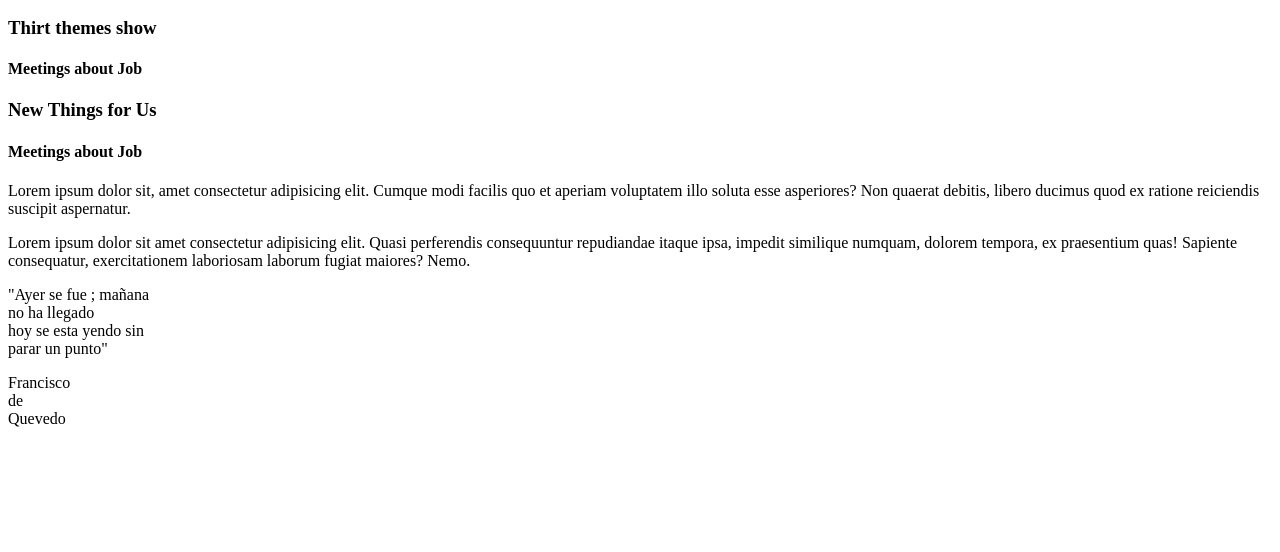
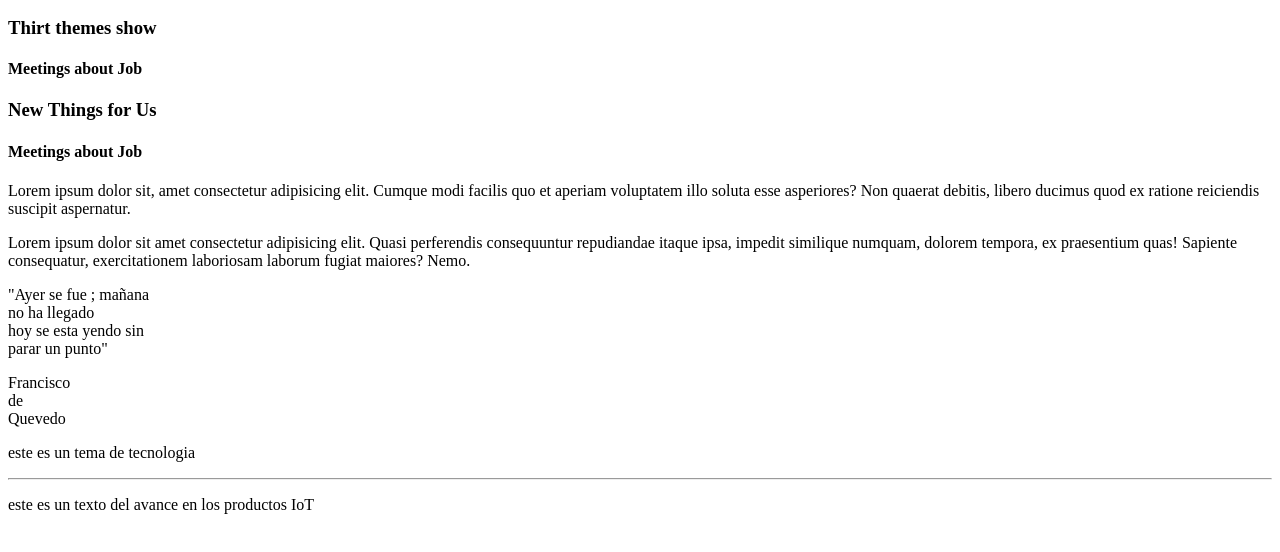
Before and after one commit to Nix-ui/elementosDeTexto, a plain HTML site: page index.html in a window 1280 px wide. Shown: the part 110-662 px from the top of the page. Drawn offline with Linux system fonts and the light colour scheme.

Commit message:
add paragraphs with hr tag :index.html

```diff
--- a/index.html
+++ b/index.html
@@ -31,6 +31,10 @@
             Quevedo <br>
         </p>
     </div>
-
+    <div id="cambio-de-tema">
+        <p>este es un tema de tecnologia</p>
+        <hr>
+        <p>este es un texto del avance en los productos IoT</p>
+    </div>
 </body>
 </html>
```
